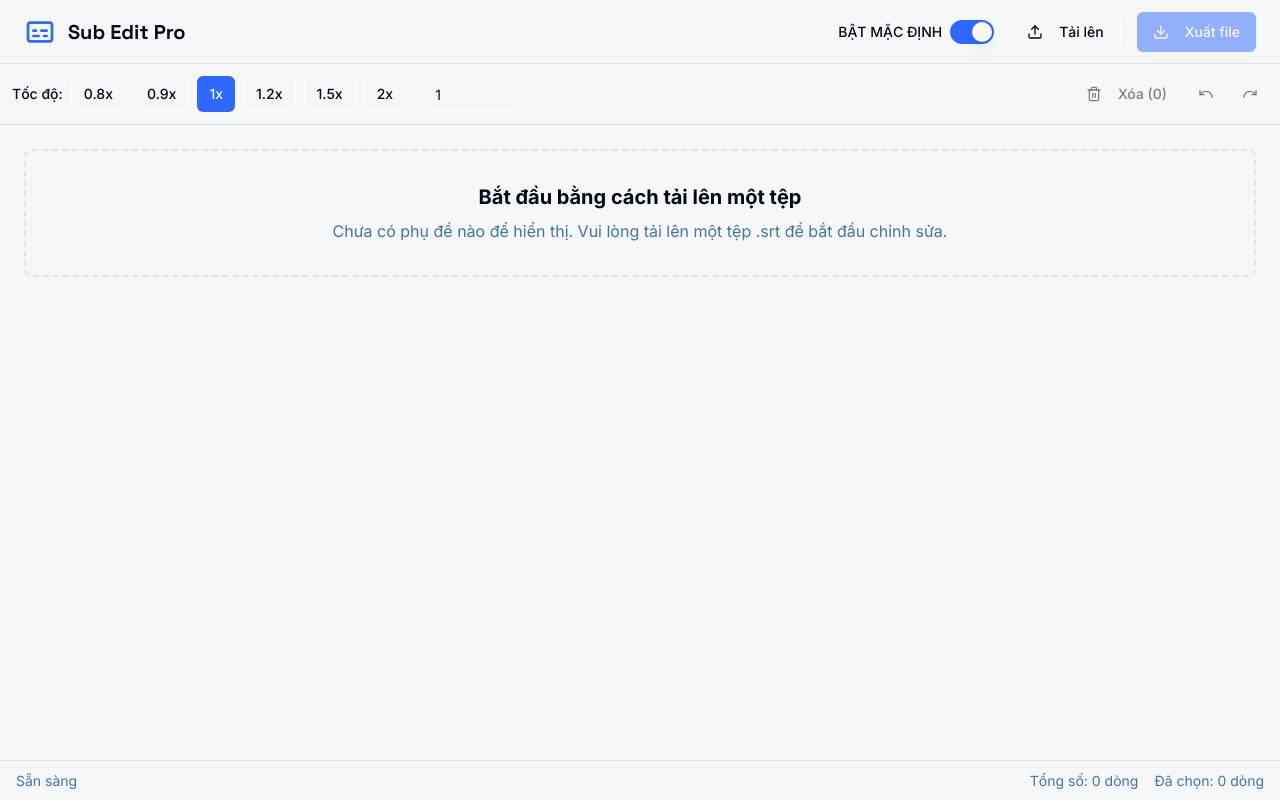
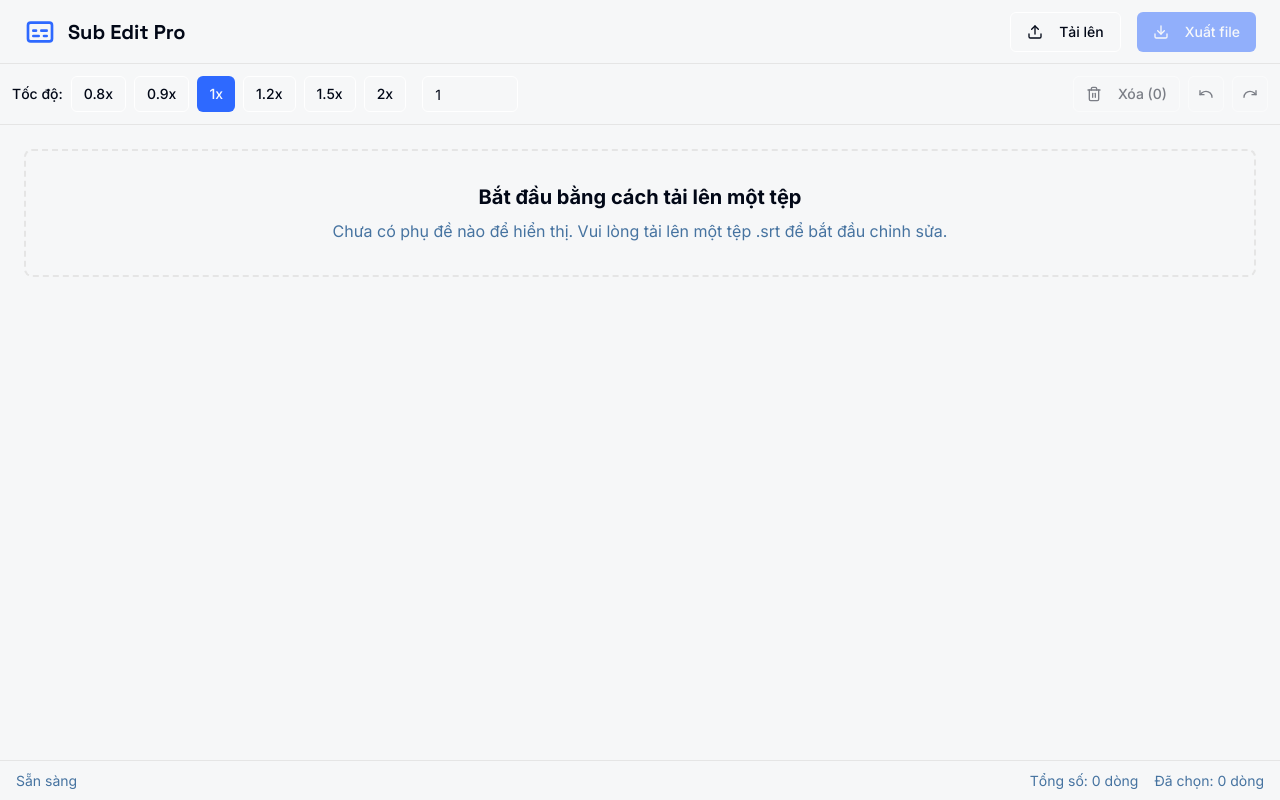
Before and after one commit to vl0526/Phu-de-pro, a Next.js app: page / in a window 1280 px wide. Built offline with nearby package versions, Linux system fonts and the light colour scheme.

Commit message:
File changes

```diff
--- a/src/components/app/header.tsx
+++ b/src/components/app/header.tsx
@@ -1,11 +1,9 @@
 "use client";
 
 import React, { useRef } from 'react';
-import { Upload, Download, Settings2 } from 'lucide-react';
+import { Upload, Download } from 'lucide-react';
 import { useSubtitleEditor } from '@/contexts/subtitle-editor-context';
 import { Button } from '@/components/ui/button';
-import { Switch } from '@/components/ui/switch';
-import { Label } from '@/components/ui/label';
 import { AppLogo } from '@/components/icons';
 import { stringifySrt } from '@/lib/srt-utils';
 import { useToast } from '@/hooks/use-toast';
@@ -75,14 +73,6 @@ export function AppHeader() {
         <h1 className="text-xl font-bold font-headline text-foreground">Sub Edit Pro</h1>
       </div>
       <div className="flex items-center gap-4">
-        <div className="flex items-center space-x-2">
-          <Label htmlFor="pro-mode-switch">BẬT MẶC ĐỊNH</Label>
-          <Switch
-            id="pro-mode-switch"
-            checked={state.isProMode}
-            onCheckedChange={(checked) => dispatch({ type: 'TOGGLE_PRO_MODE', payload: checked })}
-          />
-        </div>
         <input
           type="file"
           ref={fileInputRef}
--- a/src/contexts/subtitle-editor-context.tsx
+++ b/src/contexts/subtitle-editor-context.tsx
@@ -73,9 +73,6 @@ const reducer = (state: HistoryState, action: Action): HistoryState => {
     case 'CHANGE_PAGE':
       // This is a UI-only state change, does not affect history
       return { ...state, history: state.history.map((s, i) => i === state.currentIndex ? {...s, currentPage: action.payload} : s) };
-    case 'TOGGLE_PRO_MODE':
-      // This is a UI-only state change, does not affect history
-      return { ...state, history: state.history.map((s, i) => i === state.currentIndex ? {...s, isProMode: action.payload} : s) };
     case 'TOGGLE_SELECTION': {
       const newSelectedIds = new Set(currentEditorState.selectedIds);
       if (newSelectedIds.has(action.payload)) {
--- a/src/types/index.ts
+++ b/src/types/index.ts
@@ -23,7 +23,6 @@ export type Action =
   | { type: 'CHANGE_SPEED'; payload: number }
   | { type: 'SET_SEARCH_TERM'; payload: string }
   | { type: 'CHANGE_PAGE'; payload: number }
-  | { type: 'TOGGLE_PRO_MODE'; payload: boolean }
   | { type: 'TOGGLE_SELECTION'; payload: number }
   | { type: 'TOGGLE_ALL_SELECTION'; payload: { ids: number[], checked: boolean } }
   | { type: 'BATCH_DELETE' }
```
